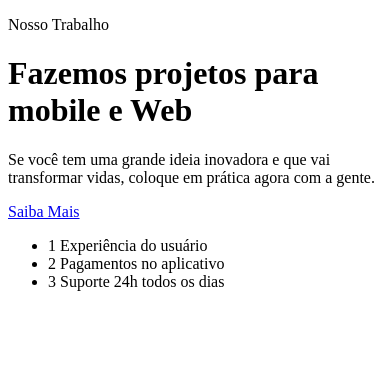
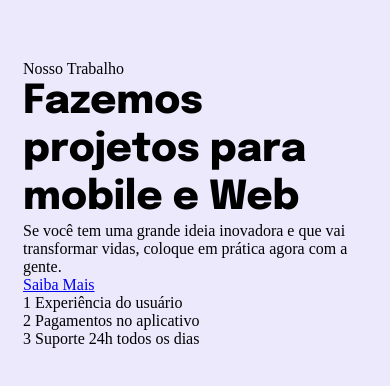
Before and after one commit to JonatasAS/Estudos_Pag_Web, a plain HTML site: page Projetos/Projeto_04_Responsividade/index.html in a window 390 px wide. Drawn offline with Linux system fonts and the light colour scheme.

Commit message:
Mobile and unified flexible measurement rule

```diff
--- a/Projetos/Projeto_04_Responsividade/index.html
+++ b/Projetos/Projeto_04_Responsividade/index.html
@@ -2,11 +2,14 @@
 <html lang="pt-br">
 
 <head>
+    <link rel="preconnect" href="https://fonts.googleapis.com">
+    <link rel="preconnect" href="https://fonts.gstatic.com" crossorigin>
     <meta charset="UTF-8">
     <meta name="viewport" content="width=device-width, initial-scale=1.0">
     <title>Introdução à Responsividade</title>
 
     <link rel="stylesheet" href="style.css">
+    <link href="https://fonts.googleapis.com/css2?family=Epilogue:wght@800&display=swap" rel="stylesheet">
 </head>
 
 <body>
--- a/Projetos/Projeto_04_Responsividade/style.css
+++ b/Projetos/Projeto_04_Responsividade/style.css
@@ -0,0 +1,26 @@
+*{
+    margin: 0;
+    padding: 0;
+    box-sizing: border-box;
+}
+
+ul{
+    list-style: none;
+}
+
+:root{
+    font-size: 62.5% /* 10px flexibilidade*/
+}
+
+body{
+    background: #ECE9FD;
+
+    padding: 6.0rem 2.3rem 6.6rem;
+    font-size: 1.6rem;
+}
+
+main h1{
+    font-family: 'Epilogue', sans-serif;
+    font-size: 4.0rem;
+    line-height: 4.8rem;
+}
```
